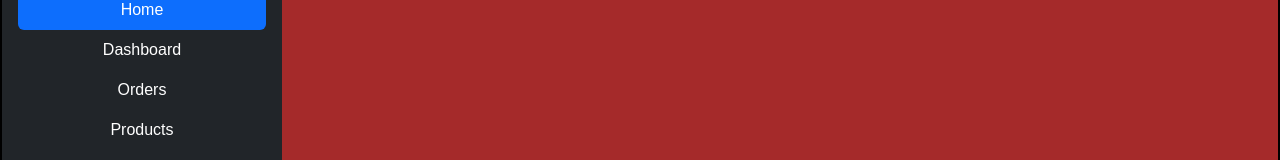
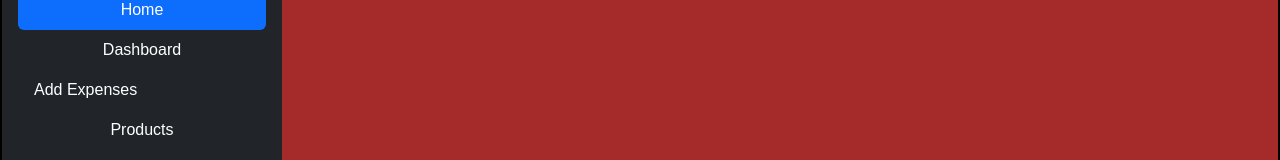
Before and after one commit to hoodadfarhad/BudgetApp, a React (Create React App) app: page / in a window 1280 px wide. Shown: the part 185-345 px from the top of the page. Built offline with nearby package versions, Linux system fonts and the light colour scheme.

Commit message:
Adding Hook using useState for changing to Expenses component. creating expenses component

```diff
--- /dev/null
+++ b/src/components/AddExp.jsx
@@ -0,0 +1,12 @@
+import React from "react";
+import { Link } from "react-router-dom";
+
+function Expenses(prop) {
+  return (
+    <div className="testtt">
+      <h1>Add your Expenses Here</h1>
+    </div>
+  );
+}
+
+export default Expenses;
--- a/src/components/Sidebar.jsx
+++ b/src/components/Sidebar.jsx
@@ -26,11 +26,19 @@ function Sidebar(prop) {
             Dashboard
           </Link>
         </li>
+
         <li>
-          <Link to="/" className="nav-link text-white">
-            Orders
-          </Link>
+          <button
+            name="AddBtn"
+            className="nav-link text-white"
+            onClick={() => {
+              prop.optionSelector(2);
+            }}
+          >
+            Add Expenses
+          </button>
         </li>
+
         <li>
           <Link to="/" className="nav-link text-white">
             Products
--- a/src/components/StartingPage.jsx
+++ b/src/components/StartingPage.jsx
@@ -1,18 +1,33 @@
-import React from "react";
+import React, { useState } from "react";
 import Header from "./Header";
 import Sidebar from "./Sidebar";
 import Dashboard from "./Dashboard";
+import Expenses from "./AddExp";
 
 import { Link } from "react-router-dom";
 
 function StartingPage(prop) {
+  const [clickedOption, setClickedOption] = useState(0);
+
+  function SideBarResult(id) {
+    switch (id) {
+      case 2:
+        setClickedOption(2);
+        break;
+
+      default:
+        console.log("Wrong Click Handling");
+        break;
+    }
+  }
+
   return (
     <div className="App">
       <Header />
 
       <div className="mainPage">
-        <Sidebar />
-        <Dashboard />
+        <Sidebar optionSelector={SideBarResult} />
+        {clickedOption === 2 ? <Expenses /> : <Dashboard />}
       </div>
     </div>
   );
```
Also changed, not shown: src/App.js (renamed from src/App.jsx), src/index.js (renamed from src/index.jsx).
